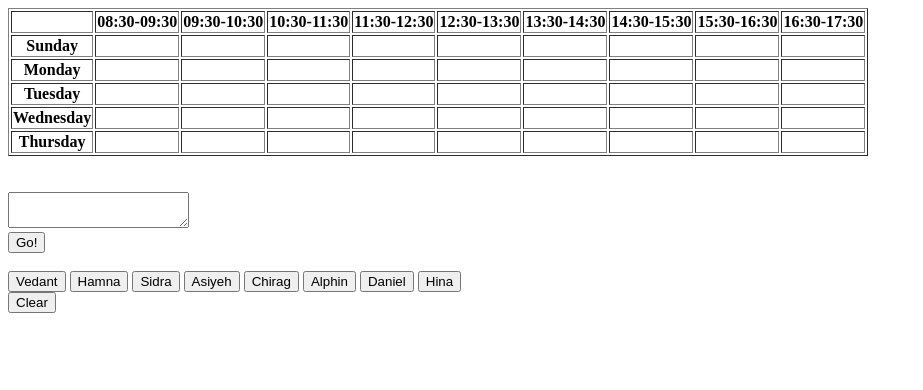
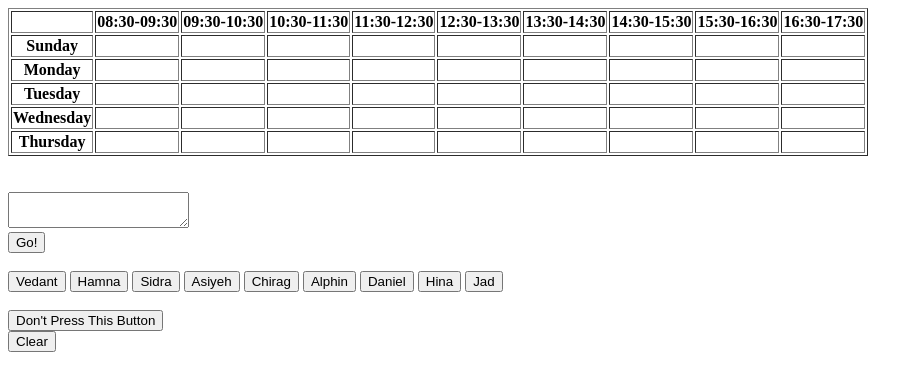
Before and after one commit to wildjr/grouptimetable, a plain HTML site: page index.html in a window 1280 px wide. Shown: the whole page, without its empty margins (0-923 px from the left). Drawn offline with Linux system fonts and the light colour scheme.

Commit message:
Update index.html

```diff
--- a/index.html
+++ b/index.html
@@ -102,6 +102,8 @@
 	<button onclick="appendInput('Sun13;Sun14;Sun15;Sun16;Mon08;Mon09;Mon12;Mon13;Mon14;Mon15;Tue08;Tue09;Tue14;Wed08;Wed09;Wed10;Wed11;Wed14;Wed15;Thu10;Thu11;Thu12;Thu13;Thu14;Thu15;')">Alphin</button>
 	<button onclick="appendInput('Sun11;Sun12;Sun15;Sun16;Mon08;Mon09;Mon10;Mon11;Mon12;Mon12;Mon13;Tue08;Tue09;Tue10;Tue11;Tue15;Tue16;Wed10;Wed11;Wed14;Wed15;Thu10;Thu11;Thu12;Thu13;Thu15;Thu16;')">Daniel</button>
 	<button onclick="appendInput('Sun08;Sun09;Sun11;Sun12;Sun13;Sun14;Mon08;Mon09;Mon10;Mon11;Mon12;Mon13;Thu10;Thu11;Thu12;Thu13;Tue!Wed!')">Hina</button>
+	<button onclick="appendInput('Sun08;Sun09;Sun10;Sun11;Sun12;Sun13;Mon12;Mon13;Tue11;Tue12;Tue13;Tue14;Wed!Thu10;Thu11;Thu12;Thu13;')">Jad</button>
+	<br><br><button onclick="appendInput('')">Don't Press This Button</button>
 	<br>
 	<button onclick="clearInput()">Clear</button>
 
```
